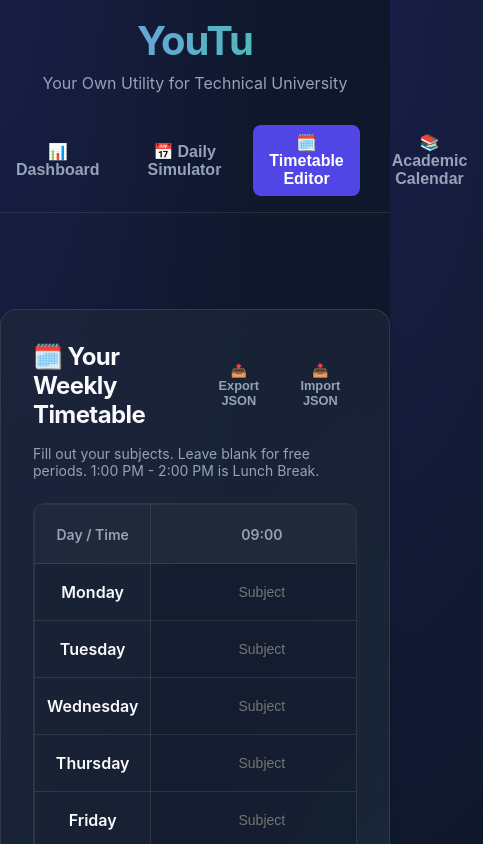
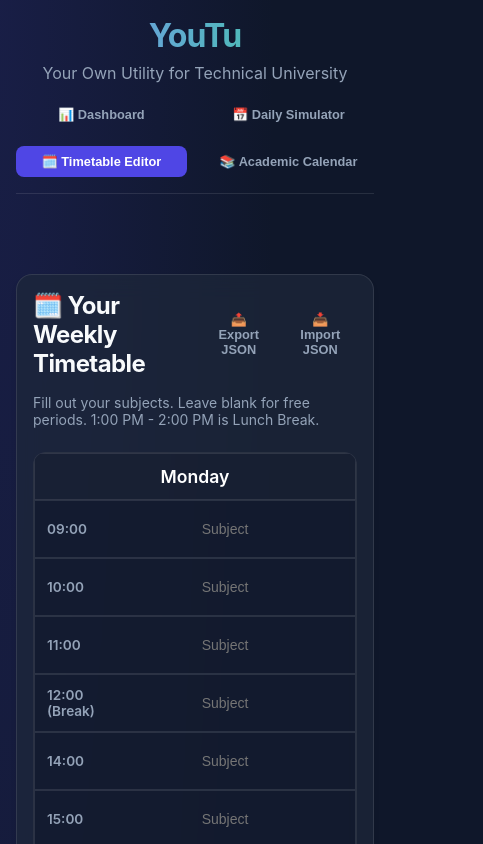
Before and after one commit to M0neySSH/utu-skippie, a React (Vite) app: page / in a window 390 px wide. Both pictures are taken after a click on the button "🗓️ Timetable Editor". Shown: the top 844 px of the page, 483 px wide, since content can reach past the window. Built offline with nearby package versions, Linux system fonts and the light colour scheme.

Commit message:
style: perfect mobile ui responsiveness for timetable and spacing

```diff
--- a/src/components/TimeTable.jsx
+++ b/src/components/TimeTable.jsx
@@ -74,7 +74,7 @@ export default function TimeTable() {
                             <tr key={day}>
                                 <td className="day-label">{day}</td>
                                 {times.map(time => (
-                                    <td key={`${day}-${time}`}>
+                                    <td key={`${day}-${time}`} data-label={`${time}${time === '12:00' ? ' (Break)' : ''}`}>
                                         <input
                                             type="text"
                                             className="tt-input"
--- a/src/index.css
+++ b/src/index.css
@@ -249,8 +249,46 @@ button:disabled {
 }
 
 @media (max-width: 600px) {
+  .app-container {
+    gap: 1rem;
+  }
+  .glass-card {
+    padding: 1rem;
+  }
+  .header h1 {
+    font-size: 2rem;
+  }
   .stats-grid {
     grid-template-columns: 1fr;
+    gap: 0.75rem;
+    margin-bottom: 1rem;
+  }
+  .stat-card {
+    padding: 1rem;
+  }
+  .action-plan-grid {
+    gap: 1rem;
+  }
+  .day-action-card {
+    padding: 1rem;
+  }
+  .form-group {
+    gap: 0.25rem;
+  }
+  input, select, button {
+    padding: 0.6rem 0.8rem;
+  }
+  .tabs {
+    flex-wrap: wrap;
+    gap: 0.5rem;
+    padding-bottom: 0.5rem;
+    margin-bottom: 1rem;
+  }
+  .tab-btn {
+    flex: 1 1 45%;
+    font-size: 0.8rem;
+    padding: 0.5rem;
+    text-align: center;
   }
 }
 
@@ -266,7 +304,73 @@ button:disabled {
 .timetable {
   width: 100%;
   border-collapse: collapse;
-  min-width: max-content;
+}
+
+@media (min-width: 769px) {
+  .timetable {
+    min-width: max-content;
+  }
+}
+
+@media (max-width: 768px) {
+  .timetable-wrapper {
+    background: transparent;
+    border: none;
+    padding: 0;
+  }
+  .timetable thead {
+    display: none;
+  }
+  .timetable, .timetable tbody, .timetable tr, .timetable td {
+    display: block;
+    width: 100%;
+  }
+  .timetable tr {
+    margin-bottom: 1rem;
+    border: 1px solid var(--border);
+    border-radius: 0.75rem;
+    background: rgba(15, 23, 42, 0.6);
+    overflow: hidden;
+  }
+  .timetable td {
+    display: flex;
+    justify-content: space-between;
+    align-items: center;
+    border: none;
+    border-bottom: 1px solid rgba(255, 255, 255, 0.05);
+    padding: 0.75rem 1rem;
+  }
+  .timetable td:last-child {
+    border-bottom: none;
+  }
+  .timetable td::before {
+    content: attr(data-label);
+    font-weight: 600;
+    color: var(--text-muted);
+    font-size: 0.85rem;
+    flex: 0 0 60px;
+    text-align: left;
+  }
+  .timetable .day-label {
+    background: rgba(79, 70, 229, 0.4);
+    font-size: 1.1rem;
+    font-weight: 700;
+    color: white;
+    text-align: center;
+    display: block;
+    border-bottom: 1px solid var(--border);
+  }
+  .timetable .day-label::before {
+    content: none;
+  }
+  .tt-input {
+    width: 65%;
+    background: rgba(15, 23, 42, 0.8);
+    border: 1px solid rgba(255, 255, 255, 0.1);
+    border-radius: 0.25rem;
+    text-align: left;
+    padding: 0.5rem;
+  }
 }
 
 .timetable th,
```
